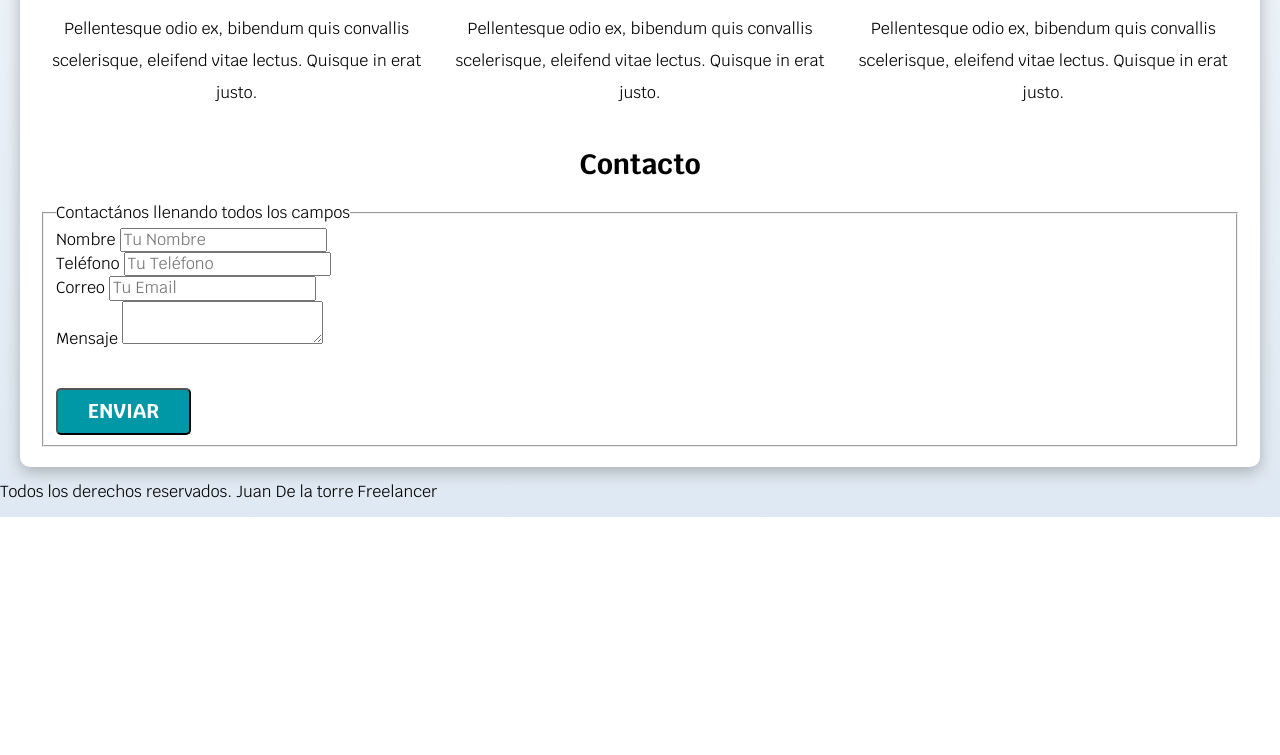
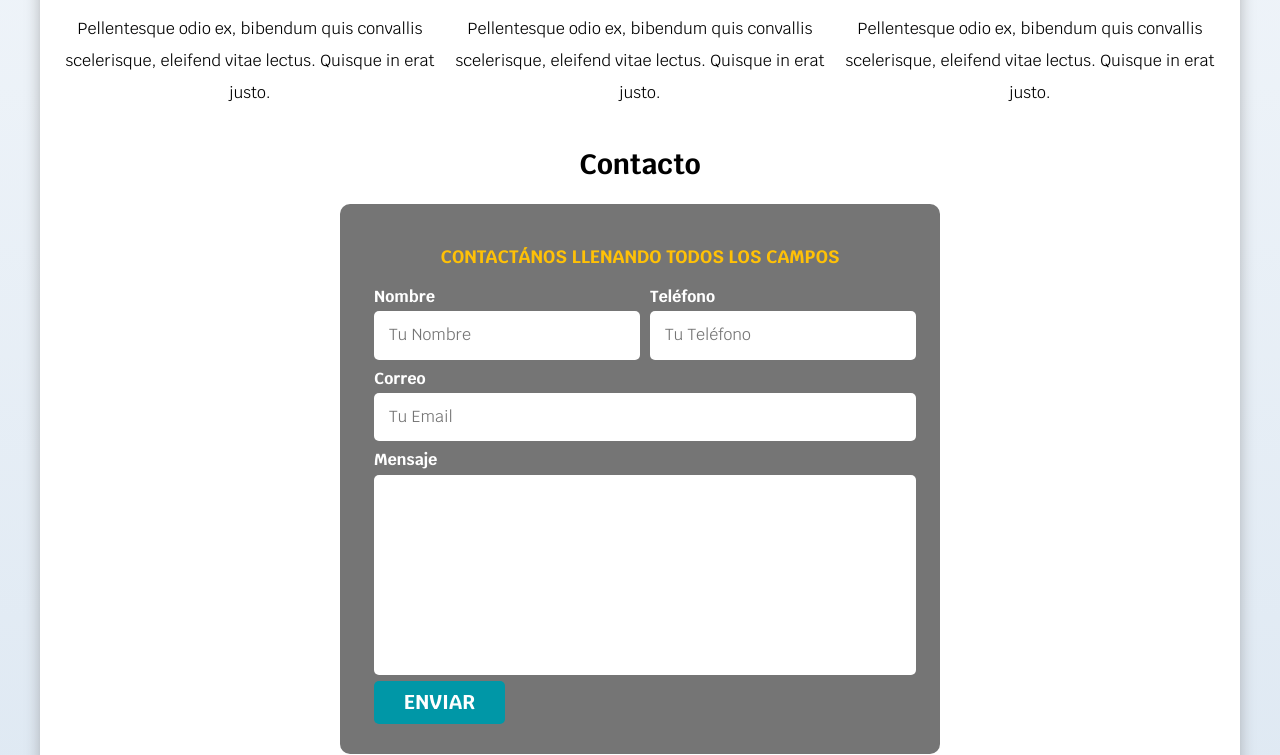
Before and after one commit to ggajardo90/landing-page-gonsalo, a plain HTML site: page index.html in a window 1280 px wide. Shown: the part 916-1671 px from the top of the page. Before the commit the page ends 1433 px from the top, so only its background shows below. Drawn offline with Linux system fonts and the light colour scheme.

Commit message:
Fin Proyecto Landing page freelancer

```diff
--- a/css/style.css
+++ b/css/style.css
@@ -1,27 +1,71 @@
 :root {
-  --blanco: #fff;
+  --blanco: #ffffff;
   --oscuro: #212121;
-  --primario: #ffc107;
-  --secundario: #0097a7;
+  --primario: #FFC107;
+  --secundario: #0097A7;
   --gris: #757575;
+  --grisClaro: #DFE9F3;
+}
+/*  Globales **/
+html {
+  font-size: 62.5%;
+  box-sizing: border-box; /* Hack para Box Model **/
+  scroll-snap-type: y mandatory;
+}
+/** Scroll Snap**/
+.servicios,
+.navegacion-principal,
+.formulario {
+  scroll-snap-align: center;
+  scroll-snap-stop: always;
 }
 
-html {
-  font-size: 62.5%;
-  box-sizing: border-box;
-}
-
-*,
-*:before,
-*after {
+*, *:before, *:after {
   box-sizing: inherit;
 }
 body {
-  font-size: 16px; /*con esta configuracion 1 rem  es igual a 10px*/
-  font-family: "krub", sans-serif;
-  background-image:linear-gradient(to top, #DFE9F3 0%, var(--blanco) 100%);
+  font-size: 16px; /* 1rem = 10px */
+  font-family: 'Krub', sans-serif;
+  background-image: linear-gradient(to top, var(--grisClaro) 0%, var(--blanco) 100% );
+}
+.contenedor {
+  max-width: 120rem;
+  margin: 0 auto;
+}
+.boton {
+  background-color: var(--secundario);
+  color: var(--blanco);
+  padding: 1rem 3rem;
+  margin-top: 3rem;
+  font-size: 2rem;
+  text-decoration: none;
+  text-transform: uppercase;
+  font-weight: bold;
+  border-radius: .5rem;
+  width: 90%;
+  text-align: center;
+  border: none;
+}
+@media (min-width: 768px) {
+  .boton {
+      width: auto;
+  }
 }
 
+.boton:hover{
+  background-color: var(--primario);
+  color: var(--oscuro);
+  cursor: pointer;
+  }
+
+.sombra {
+  box-shadow: 0px 5px 15px 0px rgba(112,112,112,0.48);
+  background-color: var(--blanco);
+  padding: 2rem;
+  border-radius: 1rem;
+}
+
+/* Tipografia */
 h1 {
   font-size: 3.8rem;
 }
@@ -31,59 +75,45 @@
 h3 {
   font-size: 1.8rem;
 }
-h1,
-h2,
-h3 {
+h1,h2,h3 {
   text-align: center;
 }
 
-.sombra{
-  -webkit-box-shadow: 0px 5px 15px 0px rgba(112,112,112,0.54);
-  -moz-box-shadow: 0px 5px 15px 0px rgba(112,112,112,0.54);
-   box-shadow: 0px 5px 15px 0px rgba(112,112,112,0.48);
-   background-color: var(--blanco);
-   padding: 2rem;
-   border-radius: 1rem;
 
-}
-
+/* Titulos */
 .titulo span {
   font-size: 2rem;
 }
-.contenedor {
-  max-width: 120rem;
-  margin: 0 auto;
+
+/** Utilidades **/
+.w-sm-100 {
+  width: 100%;
+}
+@media (min-width: 768px) {
+  .w-sm-100 {
+      width: auto;
+  }
+}
+.flex {
+  display: flex;
+}
+.alinear-derecha {
+  justify-content: flex-end;
 }
 
-.boton{
-    background-color: var(--secundario);
-    color: var(--blanco);
-    padding: 1rem 3rem;
-    margin-top: 4rem;
-    font-size: 2rem;
-    text-decoration: none;
-    text-transform: uppercase;
-    font-weight: bold;
-    border-radius: .5rem;
-    width: 90%;
-    text-align: center;
-}
-
-.boton:hover{
-background-color: var(--primario);
-color: var(--oscuro);
-}
-@media (min-width: 768px) {
-    .boton{
-        width: auto;
-    }
-}
+/* Navegacion Principal */
 .nav-bg {
   background-color: var(--secundario);
 }
 .navegacion-principal {
   display: flex;
   flex-direction: column;
+}
+@media (min-width: 768px) {
+  .navegacion-principal {
+      flex-direction: row;
+      justify-content: space-between;
+  }
 }
 
 .navegacion-principal a {
@@ -95,19 +125,12 @@
   font-weight: 700;
   padding: 1rem;
 }
-
 .navegacion-principal a:hover {
   background-color: var(--primario);
   color: var(--oscuro);
 }
 
-@media (min-width: 768px) {
-  .navegacion-principal {
-    flex-direction: row;
-    justify-content: space-between;
-  }
-}
-
+/* Hero */
 .hero {
   background-image: url(../img/hero.jpg);
   background-repeat: no-repeat;
@@ -116,60 +139,53 @@
   position: relative;
   margin-bottom: 2rem;
 }
+.contenido-hero {
+  position: absolute;
+  background-color: rgba( 0,0,0, .7 ); /** Anterior **/
+  background-color: rgb( 0 0 0 / 70% );
+  width: 100%;
+  height: 100%;
 
-.nombre {
-  color: #ffc107;
-  font-size: 15rem;
-  text-align: center;
+  display: flex;
+  flex-direction: column;
+  align-items: center;
+  justify-content: center;
+
+}
+.contenido-hero h2,
+.contenido-hero p {
+  color: var(--blanco);
+}
+.contenido-hero .ubicacion {
+  display: flex;
+  align-items: flex-end;
 }
 
-.contenido-hero {
-  position: absolute;
-  background-color: rgb(0 0 0 / 70%);
-  width: 100%;
-  height: 100%;
+
+
+/** Servicios **/
+@media (min-width: 768px) {
+  .servicios {
+      display: grid;
+      grid-template-columns: repeat(3, 1fr);
+      column-gap: 1rem;
+  }
+}
+
+.servicio {
   display: flex;
   flex-direction: column;
   align-items: center;
 }
-
-.contenido-hero h2,
-.contenido-hero p {
-  color: var(--blanco);
+.servicio h3 {
+  color: var(--secundario);
+  font-weight: normal;
 }
-
-.ubicacion{
-    display:flex;
-    align-items: flex-end;
-    margin-top: 2rem;
-}
-
-/*Servicios*/
-@media (min-width:768px) {
-
-  .servicios{
-    display: grid;
-    grid-template-columns: repeat(3, 1fr);
-    column-gap: 1rem
-  }
-}
-
-.servicio{
-  display: flex;
-  flex-direction: column;
-  align-items: center;
-}
-
-.servicio h3{
-  color: var(--secundario);
-  font-weight: 400;
-
-}
-.servicio p{
+.servicio p {
   line-height: 2;
   text-align: center;
 }
-.servicio .iconos{
+.servicio .iconos {
   height: 15rem;
   width: 15rem;
   background-color: var(--primario);
@@ -178,3 +194,63 @@
   justify-content: space-evenly;
   align-items: center;
 }
+
+/** Contacto **/
+.formulario {
+  background-color: var(--gris);
+  width: min( 60rem, 100% ); /** Utilizar el valor más pequeño **/
+  margin: 0 auto;
+  padding: 2rem;
+  border-radius: 1rem;
+}
+
+.formulario fieldset {
+  border: none;
+}
+.formulario p {
+  text-align: center;
+  font-size: 1.8rem;
+  text-transform: uppercase;
+  font-weight: 700;
+  margin-bottom: 2rem;
+  color: var(--primario);
+}
+
+@media (min-width: 768px) {
+  .contenedor-campos {
+      display: grid;
+      grid-template-columns: 50% 50%;
+      grid-template-rows: auto auto 20rem ;
+      column-gap: 1rem;
+  }
+
+  .campo:nth-child(3),
+  .campo:nth-child(4) {
+      grid-column: 1 / 3;
+  }
+}
+.campo {
+  margin-bottom: 1rem;
+}
+.campo label {
+  color: var(--blanco);
+  font-weight: bold;
+  margin-bottom: .5rem;
+  display: block;
+}
+.campo textarea {
+  height: 20rem;
+  resize: none;
+}
+
+.input-text {
+  width: 100%;
+  border: none;
+  padding: 1.5rem;
+  border-radius: .5rem;
+}
+
+/** Footer **/
+.footer {
+  text-align: center;
+}
--- a/index.html
+++ b/index.html
@@ -101,48 +101,39 @@
         <section>
             <h2>Contacto</h2>
 
-            <form>
+            <form class="formulario">
                 <fieldset>
-                    <legend>Contactános llenando todos los campos</legend>
+                    <p>Contactános llenando todos los campos</p>
 
-                    <div>
-                        <div>
+                    <div class="contenedor-campos">
+                        <div class="campo">
                             <label>Nombre</label>
                             <input class="input-text" type="text" placeholder="Tu Nombre">
                         </div>
 
-                        <div>
+                        <div class="campo">
                             <label>Teléfono</label>
                             <input class="input-text" type="tel" placeholder="Tu Teléfono">
                         </div>
 
-                        <div>
+                        <div class="campo">
                             <label>Correo</label>
                             <input class="input-text" type="email" placeholder="Tu Email">
                         </div>
 
-                        <div>
+                        <div class="campo">
                             <label>Mensaje</label>
                             <textarea class="input-text"></textarea>
                         </div>
                     </div> <!-- .contenedor-campos -->
 
-                    <div>
-                        <input class="boton w-sm-100" type="submit" value="Enviar">
+                    <div class="enviar">
+                        <input class="boton w-100" type="submit" value="Enviar">
                     </div>
                 </fieldset>
             </form>
         </section>
-
     </main>
-
-    <footer>
-        <p>Todos los derechos reservados. Juan De la torre Freelancer</p>
-    </footer>
-
-
-
-
 
 </body>
 
```
